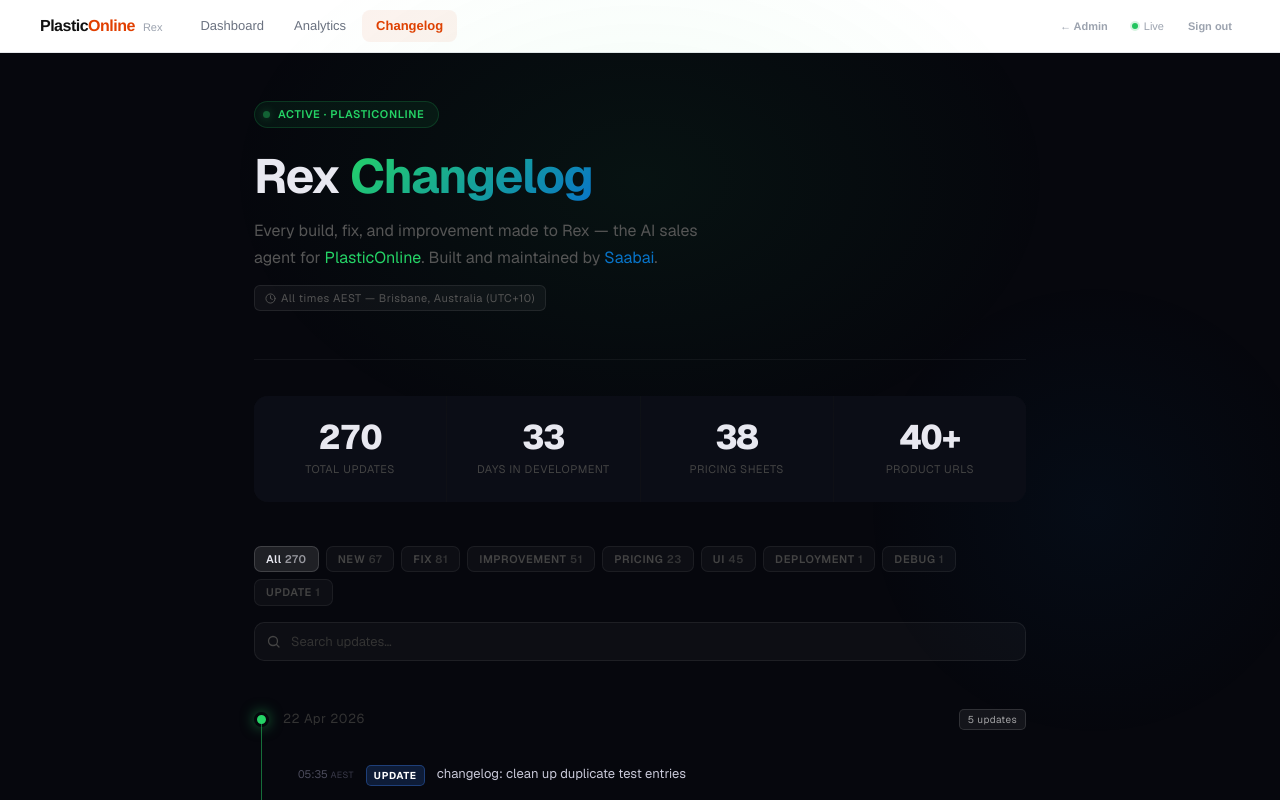
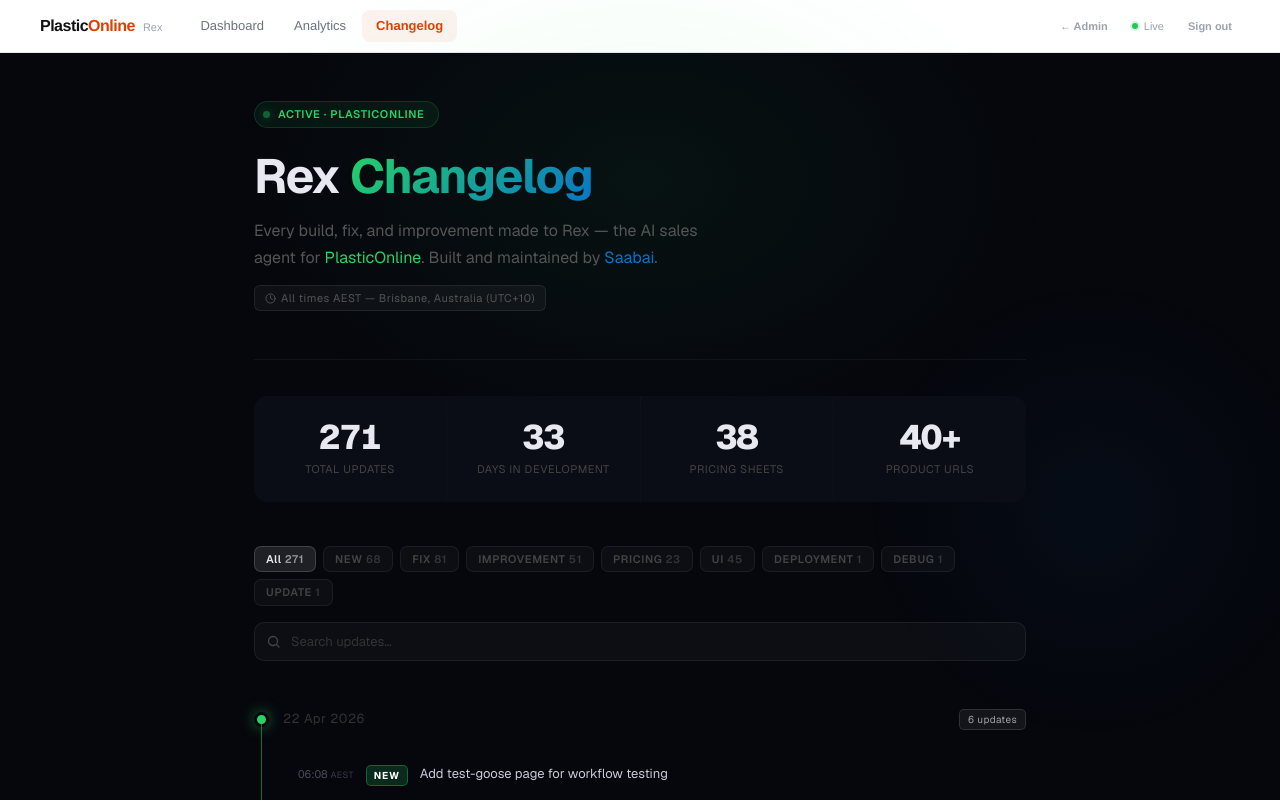
Before and after one commit to sg-satoshi/saabai-site, a Next.js app: page /rex-changelog in a window 1280 px wide. Shown: the top 800 px of the page. Built offline with nearby package versions, Linux system fonts and the light colour scheme.

Commit message:
Add test-goose2 page for deployment test

```diff
--- a/app/rex-changelog/ChangelogClient.tsx
+++ b/app/rex-changelog/ChangelogClient.tsx
@@ -32,6 +32,7 @@ const CHANGELOG: Day[] = [
   {
     date: "22 Apr 2026",
     entries: [
+      { time: "06:08", tag: "NEW", title: "Add test-goose page for workflow testing" },
       { time: "05:35", tag: "UPDATE", title: "changelog: clean up duplicate test entries" },
       { time: "05:34", tag: "FIX", title: "Rewrote changelog auto-update script — regex was broken, entries were never being inserted" },
       { time: "09:00", tag: "DEPLOYMENT", title: "Unblocked Vercel deploys — swapped ioredis (missing dep) for @upstash/redis across redis.ts, subscribers.ts, and portal login; all 4 failing builds since Apr 21 now resolve" },
--- /dev/null
+++ b/app/test-goose2/page.tsx
@@ -0,0 +1,10 @@
+'use client';
+
+export default function TestGoose2() {
+  return (
+    <div className="p-4">
+      <h1>Test Goose 2 Page</h1>
+      <p>This is a test page to verify deployment.</p>
+    </div>
+  );
+}
```
